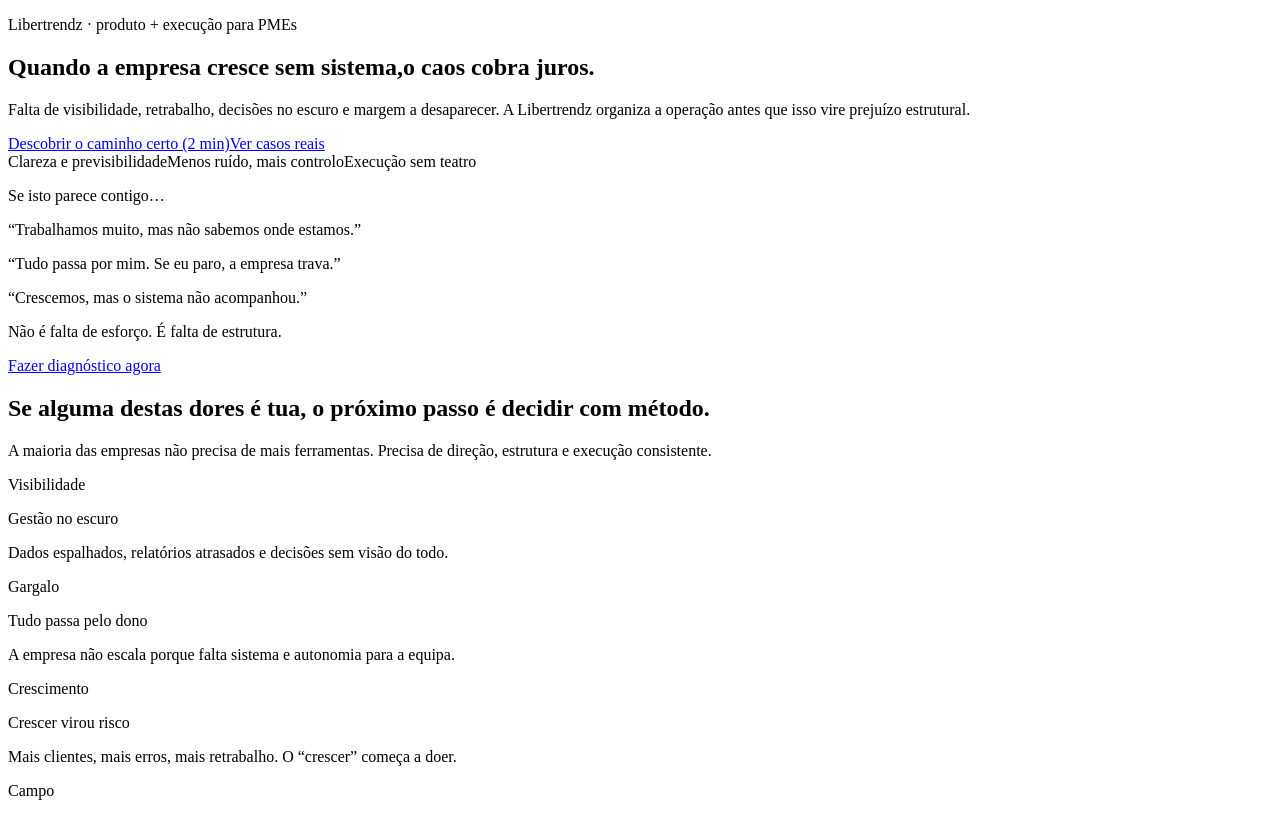
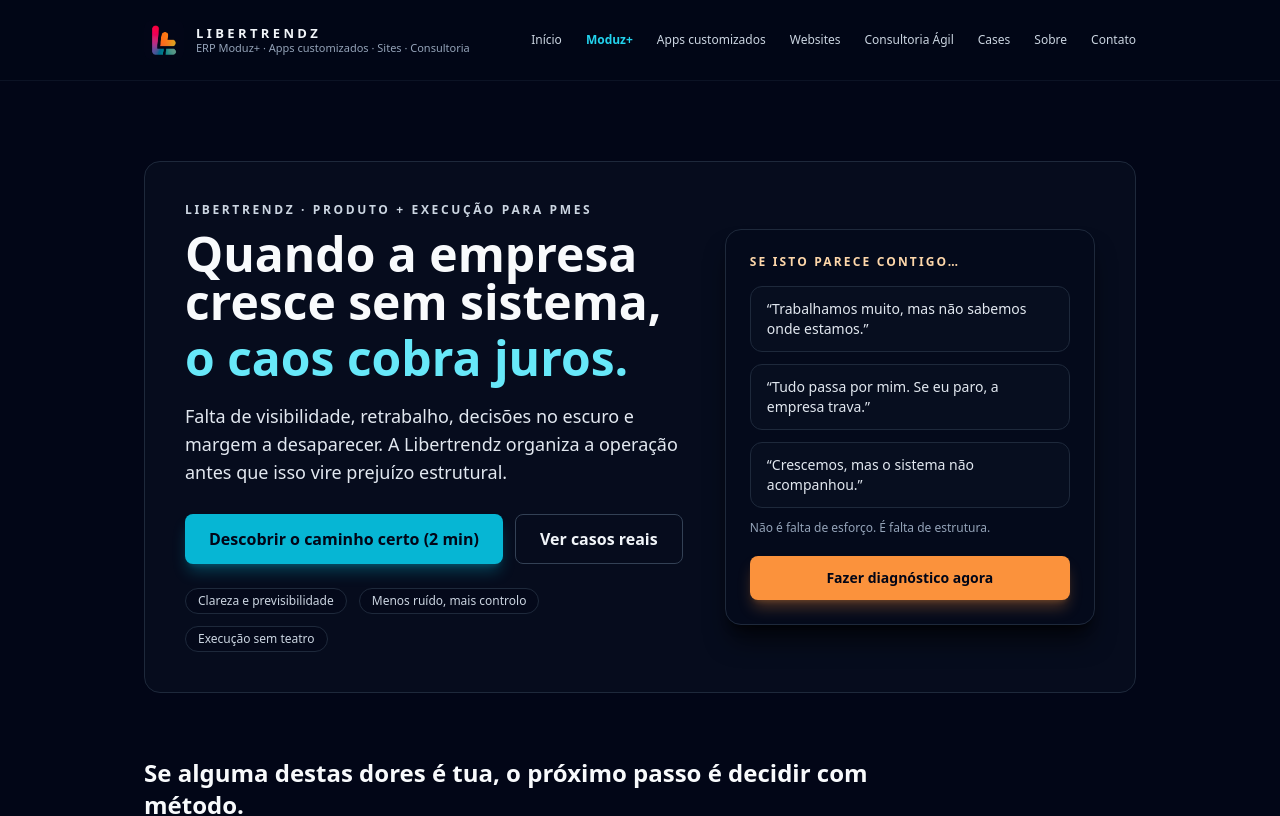
Before and after one commit to libertrendz/libertrendz-site, a Next.js app: page / in a window 1280 px wide. Shown: the top 816 px of the page. Built offline with nearby package versions, Linux system fonts and the light colour scheme.

Commit message:
Atualizar o layout.tsx

```diff
--- /dev/null
+++ b/app/layout.tsx
@@ -0,0 +1,212 @@
+// app/layout.tsx
+import type { Metadata, Viewport } from "next";
+import Image from "next/image";
+import "./globals.css";
+import HideOnPaths from "@/components/hide-on-paths";
+
+export const metadata: Metadata = {
+  title: "Libertrendz",
+  description:
+    "Libertrendz — Moduz+, Apps customizados, Websites, Consultoria Ágil para PMEs.",
+  icons: {
+    icon: [
+      { url: "/favicon.ico" },
+      { url: "/images/favicon-32x32.png", sizes: "32x32", type: "image/png" },
+      { url: "/images/favicon-16x16.png", sizes: "16x16", type: "image/png" },
+    ],
+    apple: "/images/apple-touch-icon-180x180.png",
+  },
+  openGraph: {
+    images: ["/images/og-image.png"],
+  },
+};
+
+// Blindagem para browser in-app do Instagram (tipografia/zoom “inflado”)
+export const viewport: Viewport = {
+  width: "device-width",
+  initialScale: 1,
+  maximumScale: 1,
+  userScalable: false,
+};
+
+const LOGO_SYMBOL_URL = "/images/LIBERTRENDZ.png";
+
+export default function RootLayout({ children }: { children: React.ReactNode }) {
+  return (
+    <html lang="pt-PT">
+      <body className="min-h-screen bg-slate-950 text-slate-50 antialiased">
+        {/* HEADER (oculto em /bio) */}
+        <HideOnPaths hidePrefixes={["/bio"]}>
+          <header className="relative z-30 border-b border-slate-900/80 bg-slate-950/90">
+            <div className="container-page flex items-center justify-between py-5">
+              {/* Marca principal */}
+              <a href="/" className="flex items-center gap-3">
+                <div className="relative h-10 w-10 rounded-lg bg-slate-950">
+                  <Image
+                    src={LOGO_SYMBOL_URL}
+                    alt="Libertrendz"
+                    fill
+                    className="object-contain"
+                    priority
+                  />
+                </div>
+                <div className="flex flex-col leading-tight">
+                  <span className="text-[13px] font-semibold tracking-[0.26em] text-slate-100">
+                    LIBERTRENDZ
+                  </span>
+                  <span className="text-[11px] text-slate-400">
+                    ERP Moduz+ · Apps customizados · Sites · Consultoria
+                  </span>
+                </div>
+              </a>
+
+              {/* NAV DESKTOP */}
+              <nav className="hidden items-center gap-6 text-xs font-medium text-slate-300 sm:flex">
+                <a href="/" className="hover:text-accent-400">
+                  Início
+                </a>
+
+                <a
+                  href="/moduz"
+                  className="font-semibold text-cyan-400 hover:text-cyan-300"
+                >
+                  Moduz+
+                </a>
+
+                <a href="/apps" className="hover:text-accent-400">
+                  Apps customizados
+                </a>
+                <a href="/sites" className="hover:text-accent-400">
+                  Websites
+                </a>
+                <a href="/agile" className="hover:text-accent-400">
+                  Consultoria Ágil
+                </a>
+                <a href="/cases" className="hover:text-accent-400">
+                  Cases
+                </a>
+                <a href="/sobre" className="hover:text-accent-400">
+                  Sobre
+                </a>
+                <a href="/contato" className="hover:text-accent-400">
+                  Contato
+                </a>
+              </nav>
+
+              {/* NAV MOBILE */}
+              <details className="relative sm:hidden">
+                <summary
+                  className="flex cursor-pointer items-center rounded-md border border-slate-700 px-3 py-1.5 text-xs font-medium text-slate-200 hover:border-accent-400 hover:text-accent-400"
+                  aria-label="Abrir menu de navegação"
+                >
+                  <span className="mr-2">Menu</span>
+                  <span className="inline-block h-[1px] w-3 bg-slate-300 shadow-[0_4px_0_0_rgba(148,163,184,1),0_8px_0_0_rgba(148,163,184,1)]" />
+                </summary>
+
+                <div className="absolute right-0 z-50 mt-2 w-56 rounded-lg border border-slate-800 bg-slate-950/95 p-3 text-xs shadow-xl shadow-black/60">
+                  <nav className="flex flex-col gap-2 text-slate-200">
+                    <a href="/" className="hover:text-accent-400">
+                      Início
+                    </a>
+
+                    <a
+                      href="/moduz"
+                      className="inline-flex items-center gap-2 rounded-md px-2 py-1 font-semibold text-cyan-400 hover:text-cyan-300"
+                    >
+                      Moduz+
+                    </a>
+
+                    <a href="/apps" className="hover:text-accent-400">
+                      Apps customizados
+                    </a>
+                    <a href="/sites" className="hover:text-accent-400">
+                      Sites & Landing Pages
+                    </a>
+                    <a href="/agile" className="hover:text-accent-400">
+                      Consultoria Ágil
+                    </a>
+                    <a href="/cases" className="hover:text-accent-400">
+                      Cases
+                    </a>
+                    <a href="/sobre" className="hover:text-accent-400">
+                      Sobre
+                    </a>
+                    <a href="/contato" className="hover:text-accent-400">
+                      Contato
+                    </a>
+
+                    <hr className="my-1 border-slate-800" />
+
+                    <a
+                      href="/contato"
+                      className="inline-flex items-center justify-center rounded-md bg-accent-500 px-3 py-1.5 text-[11px] font-semibold text-slate-950 shadow shadow-accent-500/40 hover:bg-accent-400"
+                    >
+                      Entrar em contato
+                    </a>
+                  </nav>
+                </div>
+              </details>
+            </div>
+          </header>
+        </HideOnPaths>
+
+        <main>{children}</main>
+
+        {/* FOOTER (oculto em /bio) */}
+        <HideOnPaths hidePrefixes={["/bio"]}>
+          <footer className="mt-16 border-t border-slate-900/80 bg-slate-950/90">
+            <div className="container-page flex flex-col gap-4 py-6 text-xs text-slate-500 md:flex-row md:items-center md:justify-between">
+              <div className="space-y-1">
+                <div className="flex items-center gap-2">
+                  <div className="relative h-5 w-5">
+                    <Image
+                      src={LOGO_SYMBOL_URL}
+                      alt="Libertrendz"
+                      fill
+                      className="object-contain"
+                    />
+                  </div>
+                  <span className="text-[11px] font-semibold tracking-[0.22em] text-slate-300">
+                    LIBERTRENDZ
+                  </span>
+                </div>
+
+                <div className="text-[10px] text-slate-500">
+                  © {new Date().getFullYear()} Libertrendz. Todos os direitos
+                  reservados.
+                </div>
+
+                <div className="text-[10px] text-slate-500">
+                  Moduz+ · Apps customizados · Sites · Consultoria Ágil
+                </div>
+              </div>
+
+              <div className="flex flex-col gap-2 text-xs text-slate-400 md:items-end">
+                <div className="space-y-1 text-right">
+                  <div>Telemóvel: +351 939 250 661</div>
+                  <div>
+                    E-mail:{" "}
+                    <a
+                      href="mailto:contato@libertrendz.eu"
+                      className="text-accent-400 hover:text-accent-300"
+                    >
+                      contato@libertrendz.eu
+                    </a>
+                  </div>
+                  <div className="space-x-3 text-[11px]">
+                    <a href="/sobre" className="hover:text-accent-400">
+                      Sobre a Libertrendz
+                    </a>
+                    <a href="/contato" className="hover:text-accent-400">
+                      Página de contato
+                    </a>
+                  </div>
+                </div>
+              </div>
+            </div>
+          </footer>
+        </HideOnPaths>
+      </body>
+    </html>
+  );
+}
```
